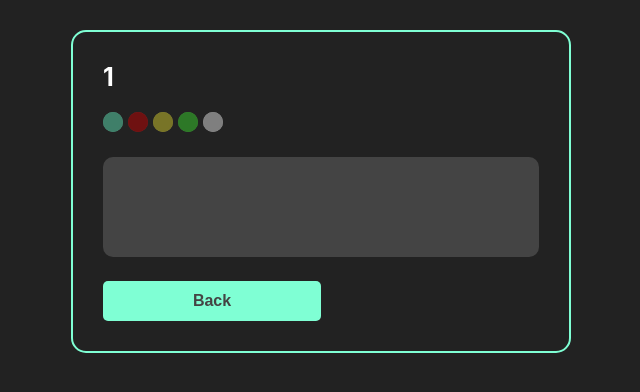
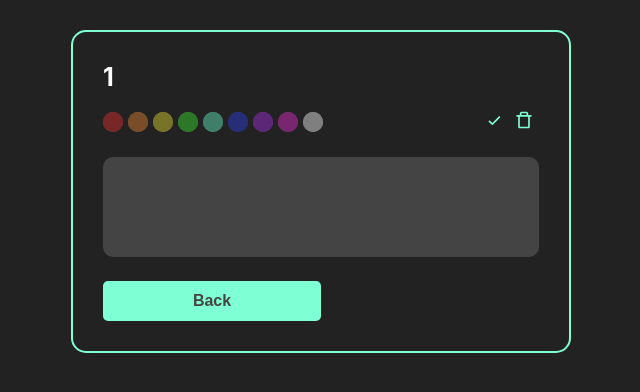
Before and after one commit to gabriel-dp/Sword-ToDo, a React (Create React App) app: page /1 in a window 1280 px wide. Shown: the top 392 px of the page, without its empty margins (319-959 px from the left). Built offline with nearby package versions, Linux system fonts and the light colour scheme.

Commit message:
buttons moved to taskDetails

```diff
--- a/src/App.jsx
+++ b/src/App.jsx
@@ -1,6 +1,6 @@
 import React, { useState, useEffect } from 'react';
 import {v4 as uuidv4} from 'uuid';
-import { BrowserRouter, Routes, Route} from 'react-router-dom';
+import { BrowserRouter, Routes, Route, useNavigate} from 'react-router-dom';
 
 import Header from './components/Header';
 import AddTask from './components/AddTask';
@@ -18,9 +18,9 @@ const App = () => {
 		window.localStorage.setItem('tasks_data', JSON.stringify(tasks));
 	}, [tasks]);
 
-	const handleTaskClick = (taskId) => {
+	const handleChangeComplete = (taskName) => {
 		const newTasks = tasks.map(task => {
-			if (task.id === taskId) return { ...task, completed: !task.completed };
+			if (task.title === taskName) return { ...task, completed: !task.completed };
 			return task;
 		});
 
@@ -41,8 +41,8 @@ const App = () => {
 		}
 	}
 
-	const handleTaskDelete = (taskId) => {
-		const newTasks = tasks.filter(task => task.id !== taskId);
+	const handleTaskDelete = (taskName) => {
+		const newTasks = tasks.filter(task => task.title !== taskName);
 		setTasks(newTasks);
 	}
 
@@ -106,17 +106,17 @@ const App = () => {
 								<AddTask handleTaskAddition={handleTaskAddition}/>
 								<TaskList
 									tasks={tasks}
-									handleTaskClick={handleTaskClick}
-									handleTaskDelete={handleTaskDelete}
 									handleChangeOrder={handleChangeOrder}
-								/>
+									/>
 							</>
 						}
-					/>
+						/>
 					<Route
 						path="/:taskTitle" exact element={
 							<TaskDetails
 								tasks={tasks}
+								handleChangeComplete={handleChangeComplete}
+								handleTaskDelete={handleTaskDelete}
 								handleChangeDescription={handleChangeDescription}
 								handleChangeColor={handleChangeColor}
 							/>
--- a/src/components/ColorSelector.jsx
+++ b/src/components/ColorSelector.jsx
@@ -4,7 +4,7 @@ import { BiCheck } from 'react-icons/bi';
 import "./styles/ColorSelector.css";
 
 const ColorSelector = ({selected, handleClickColor}) => {
-    const colors = ["#7fffd4", "#e02222", "#f2ea4e", "#5bf24e", "#ffffff"];
+    const colors = ["#f24e4e", "#f29b4e",  "#f2ea4e", "#5bf24e", "#7fffd4", "#4e5cf2", "#bb4ef2", "#f24edf", "#ffffff"];
 
     return (
         <div className="color-selector">
--- a/src/components/Task.jsx
+++ b/src/components/Task.jsx
@@ -1,11 +1,11 @@
 import React from 'react';
 import { useNavigate } from 'react-router-dom';
 import Draggable from 'react-draggable';
-import { BiRedo, BiCheck, BiTrashAlt, BiMoveVertical } from 'react-icons/bi'
+import { BiMoveVertical } from 'react-icons/bi'
 
 import './styles/Task.css';
 
-const Task = ({index, task, handleTaskClick, handleTaskDelete, handleChangeOrder}) => {
+const Task = ({index, task, handleChangeOrder}) => {
 	const navigate = useNavigate();
 	const handleTaskDetailsClick = () => {
 		navigate(`/${task.title}`);
@@ -32,6 +32,7 @@ const Task = ({index, task, handleTaskClick, handleTaskDelete, handleChangeOrder
 		>
 			<div
 				className='task-container'
+				onClick={handleTaskDetailsClick}
 				style={task.completed ?
 					{color:'gray', textDecoration: 'line-through'} :
 					{borderLeft: `8px solid ${task.color}`}
@@ -39,19 +40,12 @@ const Task = ({index, task, handleTaskClick, handleTaskDelete, handleChangeOrder
 			>
 				<div
 					className='task-title'
-					onClick={handleTaskDetailsClick}
 					style={task.completed ? {marginLeft: 8} : {}}
 				>
 					<p>{task.title}</p>
 				</div>
 				<div className="buttons-container">
-					<button className='complete-task-button' onClick={() => handleTaskClick(task.id)}>
-						{task.completed ? (<BiRedo/>) : (<BiCheck/>)}
-					</button>
-					<button className='delete-task-button' onClick={() => handleTaskDelete(task.id)}>
-						<BiTrashAlt/>
-					</button>
-					<button className='drag-task-button'>
+					<button className='drag-task-button' onClick={(event) => event.stopPropagation()}>
 						<BiMoveVertical/>
 					</button>
 				</div>
--- a/src/components/TaskDetails.jsx
+++ b/src/components/TaskDetails.jsx
@@ -1,6 +1,7 @@
 import React, { useState, useEffect } from 'react';
 import { useParams, useNavigate } from 'react-router-dom';
 import TextareaAutosize from 'react-textarea-autosize';
+import { BiRedo, BiCheck, BiTrashAlt } from 'react-icons/bi'
 
 import Header from './Header.jsx';
 import ColorSelector from './ColorSelector.jsx';
@@ -8,8 +9,9 @@ import Button from './Button.jsx';
 
 import './styles/TaskDetails.css';
 
-const TaskDetails = ({tasks, handleChangeDescription, handleChangeColor}) => {
+const TaskDetails = ({tasks, handleChangeDescription, handleChangeColor, handleChangeComplete, handleTaskDelete}) => {
     const params = useParams();
+    const taskName = params.taskTitle;
 
     const navigate = useNavigate();
 	const handleBackClick = () => {
@@ -18,10 +20,12 @@ const TaskDetails = ({tasks, handleChangeDescription, handleChangeColor}) => {
 
     let description = '';
     let color = '';
+    let completed;
     tasks.map(task => {
-        if (task.title === params.taskTitle) {
+        if (task.title === taskName) {
             description = task.description;
             color = task.color;
+            completed = task.completed;
         }
     });
 
@@ -31,21 +35,30 @@ const TaskDetails = ({tasks, handleChangeDescription, handleChangeColor}) => {
     }
 
     useEffect(() => {
-        handleChangeDescription(params.taskTitle, inputData);
+        handleChangeDescription(taskName, inputData);
     }, [inputData]);
 
     const handleClickColor = (color) => {
-        handleChangeColor(params.taskTitle, color);
+        handleChangeColor(taskName, color);
     }
-
 
     return (
         <>
-            <Header text={params.taskTitle}/>
-            <ColorSelector
-                selected={color}
-                handleClickColor={handleClickColor}
-            />
+            <Header text={taskName}/>
+            <div className="task-configs-container">
+                <ColorSelector
+                    selected={color}
+                    handleClickColor={handleClickColor}
+                />
+                <div className="buttons-container">
+                    <button className='complete-task-button' onClick={() => handleChangeComplete(taskName)}>
+                        {completed ? (<BiRedo/>) : (<BiCheck/>)}
+                    </button>
+                    <button className='delete-task-button' onClick={() => {handleTaskDelete(taskName); navigate('/');}}>
+                        <BiTrashAlt/>
+                    </button>
+                </div>
+            </div>
             <TextareaAutosize
                 value={inputData}
                 onChange={handleInputChange}
--- a/src/components/TaskList.jsx
+++ b/src/components/TaskList.jsx
@@ -2,7 +2,7 @@ import React from 'react';
 
 import Task from './Task.jsx'
 
-const TaskList = ({tasks, handleTaskClick, handleTaskDelete, handleChangeOrder}) => {
+const TaskList = ({tasks, handleChangeOrder}) => {
     if(tasks) {
         return (
             <>
@@ -12,8 +12,6 @@ const TaskList = ({tasks, handleTaskClick, handleTaskDelete, handleChangeOrder})
                             index={index}
                             key={task.id}
                             task={task}
-                            handleTaskClick={handleTaskClick}
-                            handleTaskDelete={handleTaskDelete}
                             handleChangeOrder={handleChangeOrder}
                         />
                     ))
--- a/src/components/styles/Task.css
+++ b/src/components/styles/Task.css
@@ -7,14 +7,10 @@
     justify-content: space-between;
     align-items: center;
     color: white;
-}
-
-.task-title {
-    width: 80%;
     cursor: pointer;
 }
 
-.task-title p {
+.task-title-container p {
     overflow: hidden;
     text-overflow: ellipsis;
 }
@@ -26,8 +22,6 @@
     align-items: center;
 }
 
-.complete-task-button,
-.delete-task-button,
 .drag-task-button {
     color: aquamarine;
     border: none;
@@ -37,7 +31,6 @@
     margin: 0 5px;
 }
 
-.complete-task-button:hover,
-.delete-task-button:hover {
+.drag-task-button:hover {
     color:white
 }
--- a/src/components/styles/TaskDetails.css
+++ b/src/components/styles/TaskDetails.css
@@ -1,3 +1,32 @@
+.task-configs-container {
+    display: flex;
+    flex-direction: row;
+    justify-content: space-evenly;
+    align-items: center;
+}
+
+.buttons-container {
+    display: flex;
+    flex-direction: row;
+    justify-content: flex-end;
+    align-items: center;
+}
+
+.complete-task-button,
+.delete-task-button {
+    color: aquamarine;
+    border: none;
+    background-color: #222;
+    font-size: 20px;
+    cursor: pointer;
+    margin: 0 5px;
+}
+
+.complete-task-button:hover,
+.delete-task-button:hover {
+    color:white
+}
+
 textarea {
     padding: 15px 20px;
     background-color: #444;
```
